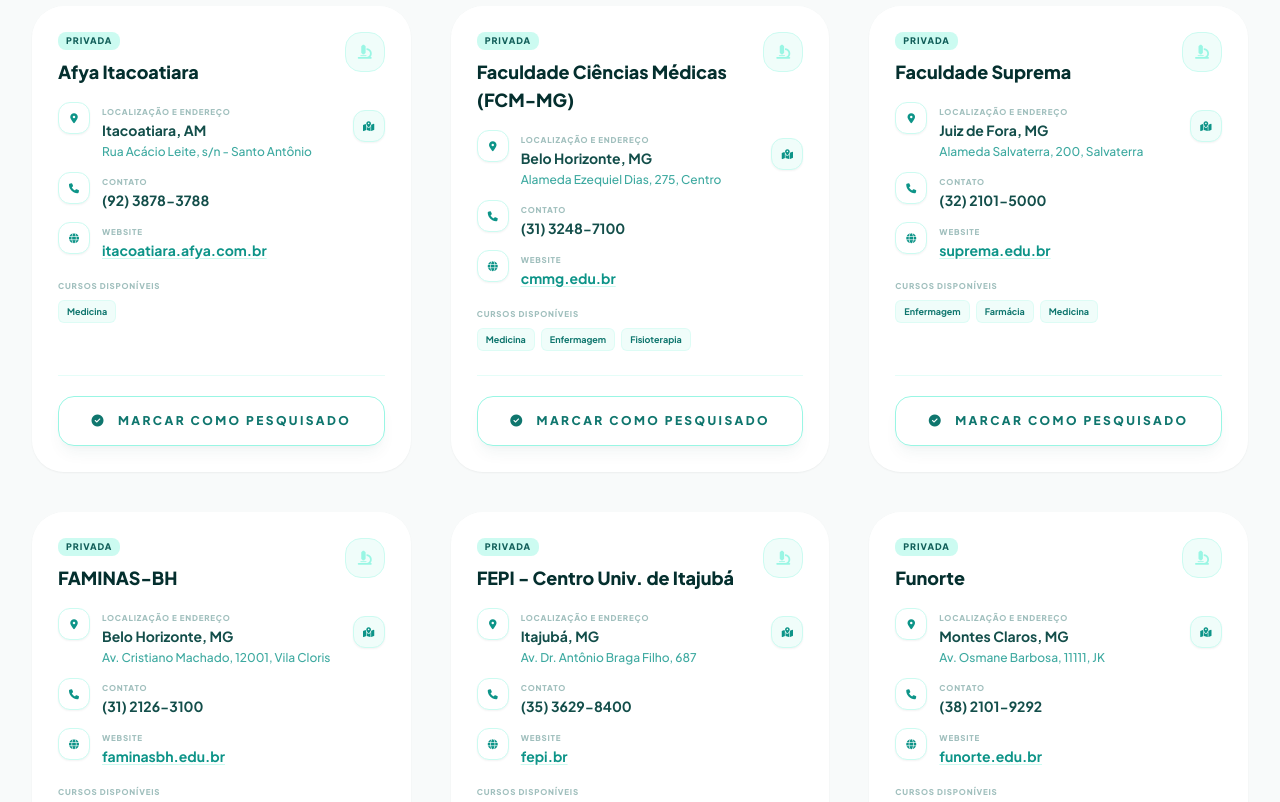
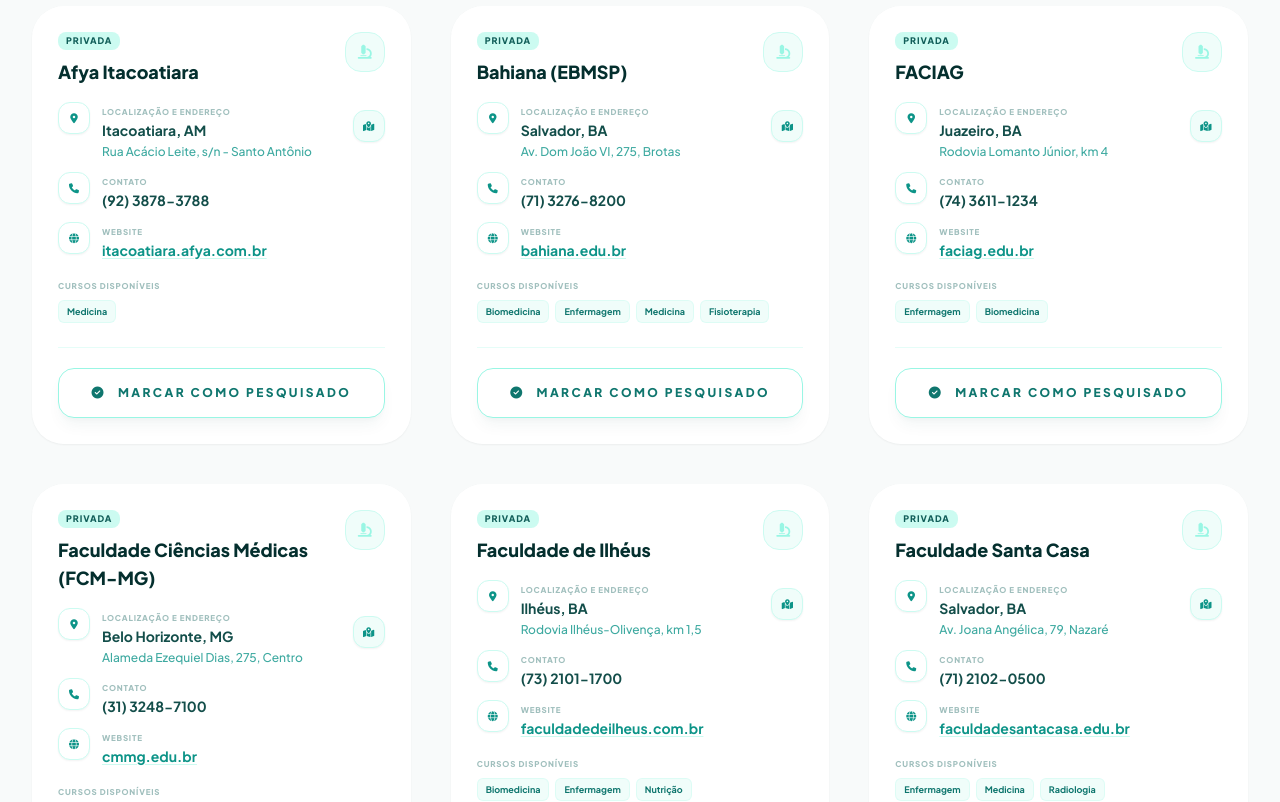
Before and after one commit to vasconcelosjoey-hue/BIOQUIMICA-RESEARCH, a React (Vite) app: page / in a window 1280 px wide. Shown: the part 820-1622 px from the top of the page. Built offline with nearby package versions, Linux system fonts and the light colour scheme.

Commit message:
feat: Add initial colleges data for Bahia
Includes new data for federal, state, and private colleges in Salvador, Bahia, with details on their respective courses, addresses, and contact information.

```diff
--- a/data.ts
+++ b/data.ts
@@ -2,46 +2,61 @@
 import { College } from './types';
 
 export const INITIAL_COLLEGES: College[] = [
-  // --- MINAS GERAIS (MG) - LEVANTAMENTO EXAUSTIVO ---
+  // --- BAHIA (BA) - NOVO LEVANTAMENTO ---
+  { id: 'ba-ufba-salvador', name: 'UFBA - Universidade Federal da Bahia', city: 'Salvador', state: 'BA', address: 'Rua Augusto Viana, s/n, Canela', type: 'Federal', phone: '(71) 3283-7070', website: 'ufba.br', courses: ['Bioquímica', 'Biomedicina', 'Farmácia', 'Enfermagem', 'Medicina', 'Biologia'], createdAt: 1740000000300 },
+  { id: 'ba-ucsal-salvador', name: 'UCSal', city: 'Salvador', state: 'BA', address: 'Av. Cardeal da Silva, 205, Federação', type: 'Privada', phone: '(71) 3203-8998', website: 'ucsal.br', courses: ['Biomedicina', 'Enfermagem', 'Farmácia', 'Biologia'], createdAt: 1740000000301 },
+  { id: 'ba-uneb-salvador', name: 'UNEB - Universidade do Estado da Bahia', city: 'Salvador', state: 'BA', address: 'Rua Silveira Martins, 2555, Cabula', type: 'Estadual', phone: '(71) 3117-2200', website: 'uneb.br', courses: ['Enfermagem', 'Farmácia', 'Medicina', 'Biologia'], createdAt: 1740000000302 },
+  { id: 'ba-ebmsp-salvador', name: 'Bahiana (EBMSP)', city: 'Salvador', state: 'BA', address: 'Av. Dom João VI, 275, Brotas', type: 'Privada', phone: '(71) 3276-8200', website: 'bahiana.edu.br', courses: ['Biomedicina', 'Enfermagem', 'Medicina', 'Fisioterapia'], createdAt: 1740000000303 },
+  { id: 'ba-unifacs-salvador', name: 'UNIFACS', city: 'Salvador', state: 'BA', address: 'Rua Dr. José Peroba, 251, STIEP', type: 'Privada', phone: '(71) 3273-8500', website: 'unifacs.br', courses: ['Biomedicina', 'Enfermagem', 'Farmácia', 'Medicina'], createdAt: 1740000000304 },
+  { id: 'ba-santacasa-salvador', name: 'Faculdade Santa Casa', city: 'Salvador', state: 'BA', address: 'Av. Joana Angélica, 79, Nazaré', type: 'Privada', phone: '(71) 2102-0500', website: 'faculdadesantacasa.edu.br', courses: ['Enfermagem', 'Medicina', 'Radiologia'], createdAt: 1740000000305 },
+  { id: 'ba-unime-lauro', name: 'UNIME Lauro de Freitas', city: 'Lauro de Freitas', state: 'BA', address: 'Av. Praia de Itapuã, 191', type: 'Privada', phone: '(71) 3362-8300', website: 'unime.edu.br', courses: ['Biomedicina', 'Enfermagem', 'Farmácia', 'Medicina Veterinária'], createdAt: 1740000000306 },
+  { id: 'ba-uefs-feira', name: 'UEFS - Univ. Estadual de Feira de Santana', city: 'Feira de Santana', state: 'BA', address: 'Av. Transnordestina, s/n, Novo Horizonte', type: 'Estadual', phone: '(75) 3161-8000', website: 'uefs.br', courses: ['Farmácia', 'Enfermagem', 'Medicina', 'Biologia'], createdAt: 1740000000307 },
+  { id: 'ba-unifacs-feira', name: 'UNIFACS (Feira)', city: 'Feira de Santana', state: 'BA', address: 'Rua Rio Tinto, 152, Santa Mônica', type: 'Privada', phone: '0800 284 0212', website: 'unifacs.br', courses: ['Biomedicina', 'Enfermagem', 'Farmácia'], createdAt: 1740000000308 },
+  { id: 'ba-fat-feira', name: 'FAT - Faculdade Anísio Teixeira', city: 'Feira de Santana', state: 'BA', address: 'Av. Dep. Luís Eduardo Magalhães, 1305', type: 'Privada', phone: '(75) 3616-1616', website: 'fat.edu.br', courses: ['Biomedicina', 'Enfermagem', 'Farmácia'], createdAt: 1740000000309 },
+  { id: 'ba-uesb-conquista', name: 'UESB - Univ. Estadual do Sudoeste da Bahia', city: 'Vitória da Conquista', state: 'BA', address: 'Estrada do Bem Querer, km 4', type: 'Estadual', phone: '(77) 3424-8600', website: 'uesb.br', courses: ['Farmácia', 'Enfermagem', 'Medicina', 'Biologia'], createdAt: 1740000000310 },
+  { id: 'ba-ufba-ims-conquista', name: 'UFBA (IMS)', city: 'Vitória da Conquista', state: 'BA', address: 'Rua Hormindo Barros, 58, Candeias', type: 'Federal', phone: '(77) 3429-2700', website: 'ims.ufba.br', courses: ['Biotecnologia', 'Enfermagem', 'Farmácia', 'Medicina'], createdAt: 1740000000311 },
+  { id: 'ba-fainor-conquista', name: 'FAINOR', city: 'Vitória da Conquista', state: 'BA', address: 'Av. Luís Eduardo Magalhães, 1305', type: 'Privada', phone: '(77) 3161-1000', website: 'fainor.com.br', courses: ['Biomedicina', 'Enfermagem', 'Farmácia'], createdAt: 1740000000312 },
+  { id: 'ba-uesc-ilheus', name: 'UESC - Univ. Estadual de Santa Cruz', city: 'Ilhéus', state: 'BA', address: 'Rodovia Jorge Amado, km 16', type: 'Estadual', phone: '(73) 3680-5000', website: 'uesc.br', courses: ['Biomedicina', 'Enfermagem', 'Farmácia', 'Medicina', 'Biologia'], createdAt: 1740000000313 },
+  { id: 'ba-facilheus-ilheus', name: 'Faculdade de Ilhéus', city: 'Ilhéus', state: 'BA', address: 'Rodovia Ilhéus-Olivença, km 1,5', type: 'Privada', phone: '(73) 2101-1700', website: 'faculdadedeilheus.com.br', courses: ['Biomedicina', 'Enfermagem', 'Nutrição'], createdAt: 1740000000314 },
+  { id: 'ba-unime-itabuna', name: 'UNIME Itabuna', city: 'Itabuna', state: 'BA', address: 'Av. J.S. Pinheiro, 1600', type: 'Privada', phone: '(73) 2102-3300', website: 'unime.edu.br', courses: ['Biomedicina', 'Enfermagem', 'Farmácia'], createdAt: 1740000000315 },
+  { id: 'ba-univasf-juazeiro', name: 'UNIVASF', city: 'Juazeiro', state: 'BA', address: 'Av. Tarquínio de Souza, s/n', type: 'Federal', phone: '(74) 2102-7600', website: 'univasf.edu.br', courses: ['Enfermagem', 'Medicina', 'Farmácia', 'Biologia'], createdAt: 1740000000316 },
+  { id: 'ba-faciag-juazeiro', name: 'FACIAG', city: 'Juazeiro', state: 'BA', address: 'Rodovia Lomanto Júnior, km 4', type: 'Privada', phone: '(74) 3611-1234', website: 'faciag.edu.br', courses: ['Enfermagem', 'Biomedicina'], createdAt: 1740000000317 },
+  { id: 'ba-ufob-barreiras', name: 'UFOB - Univ. Federal do Oeste da Bahia', city: 'Barreiras', state: 'BA', address: 'Rua da Prainha, 1326, Morada Nobre', type: 'Federal', phone: '(77) 3614-3500', website: 'ufob.edu.br', courses: ['Biomedicina', 'Farmácia', 'Enfermagem', 'Medicina', 'Biologia'], createdAt: 1740000000318 },
+  { id: 'ba-unirb-barreiras', name: 'UNIRB', city: 'Barreiras', state: 'BA', address: 'Av. Cleriston Andrade, s/n', type: 'Privada', phone: '(77) 3612-2908', website: 'unirb.edu.br', courses: ['Biomedicina', 'Enfermagem', 'Farmácia'], createdAt: 1740000000319 },
+  { id: 'ba-fasb-barreiras', name: 'FASB - Faculdade São Francisco de Barreiras', city: 'Barreiras', state: 'BA', address: 'Av. Juscelino Kubitschek, 3654', type: 'Privada', phone: '(77) 3613-8800', website: 'fasb.edu.br', courses: ['Biomedicina', 'Enfermagem', 'Farmácia'], createdAt: 1740000000320 },
+  { id: 'ba-ufrb-saj', name: 'UFRB - CCS', city: 'Santo Antônio de Jesus', state: 'BA', address: 'Av. Carlos Amaral, s/n', type: 'Federal', phone: '(75) 3632-4629', website: 'ufrb.edu.br', courses: ['Enfermagem', 'Medicina', 'Nutrição'], createdAt: 1740000000321 },
+  { id: 'ba-ufrb-cruz', name: 'UFRB - Cruz das Almas', city: 'Cruz das Almas', state: 'BA', address: 'Rua Rui Barbosa, 710', type: 'Federal', phone: '(75) 3621-8000', website: 'ufrb.edu.br', courses: ['Biologia', 'Agronomia (Base Bioquímica)'], createdAt: 1740000000322 },
+  { id: 'ba-ufsb-teixeira', name: 'UFSB - Campus Paulo Freire', city: 'Teixeira de Freitas', state: 'BA', address: 'Av. Getúlio Vargas, 301', type: 'Federal', phone: '(73) 3291-2089', website: 'ufsb.edu.br', courses: ['Medicina', 'Biologia'], createdAt: 1740000000323 },
+  { id: 'ba-ufsb-porto', name: 'UFSB - Campus Sosígenes Costa', city: 'Porto Seguro', state: 'BA', address: 'Rodovia Porto Seguro-Eunápolis, km 10', type: 'Federal', phone: '(73) 3288-8400', website: 'ufsb.edu.br', courses: ['Biologia', 'Ciências da Saúde'], createdAt: 1740000000324 },
+  { id: 'ba-uesb-jequie', name: 'UESB (Jequié)', city: 'Jequié', state: 'BA', address: 'Av. José Moreira Sobrinho, s/n', type: 'Estadual', phone: '(73) 3528-9600', website: 'uesb.br', courses: ['Enfermagem', 'Farmácia', 'Medicina', 'Biologia'], createdAt: 1740000000325 },
+  { id: 'ba-unifg-guanambi', name: 'FG (Centro Universitário)', city: 'Guanambi', state: 'BA', address: 'Av. Irany Teixeira, 1751', type: 'Privada', phone: '(77) 3451-8400', website: 'centrouniversitariounifg.edu.br', courses: ['Biomedicina', 'Enfermagem', 'Farmácia', 'Medicina'], createdAt: 1740000000326 },
 
-  // Belo Horizonte
+  // --- MINAS GERAIS (MG) - LEVANTAMENTO EXAUSTIVO (MANTIDOS) ---
   { id: 'mg-ufmg', name: 'UFMG - Univ. Federal de Minas Gerais', city: 'Belo Horizonte', state: 'MG', address: 'Av. Antônio Carlos, 6627, Pampulha', type: 'Federal', phone: '(31) 3409-5000', website: 'ufmg.br', courses: ['Bioquímica', 'Biomedicina', 'Farmácia', 'Enfermagem', 'Medicina'], createdAt: 1740000000200 },
   { id: 'mg-puc-bh', name: 'PUC Minas', city: 'Belo Horizonte', state: 'MG', address: 'Av. Dom José Gaspar, 500, Coração Eucarístico', type: 'Privada', phone: '(31) 3319-4444', website: 'pucminas.br', courses: ['Biomedicina', 'Enfermagem', 'Farmácia', 'Medicina'], createdAt: 1740000000201 },
   { id: 'mg-fcmmg', name: 'Faculdade Ciências Médicas (FCM-MG)', city: 'Belo Horizonte', state: 'MG', address: 'Alameda Ezequiel Dias, 275, Centro', type: 'Privada', phone: '(31) 3248-7100', website: 'cmmg.edu.br', courses: ['Medicina', 'Enfermagem', 'Fisioterapia'], createdAt: 1740000000202 },
   { id: 'mg-faminas', name: 'FAMINAS-BH', city: 'Belo Horizonte', state: 'MG', address: 'Av. Cristiano Machado, 12001, Vila Cloris', type: 'Privada', phone: '(31) 2126-3100', website: 'faminasbh.edu.br', courses: ['Biomedicina', 'Enfermagem', 'Farmácia', 'Medicina'], createdAt: 1740000000203 },
   { id: 'mg-unibh', name: 'UniBH', city: 'Belo Horizonte', state: 'MG', address: 'Rua Diamantina, 567, Lagoinha', type: 'Privada', phone: '(31) 3319-9500', website: 'unibh.br', courses: ['Biomedicina', 'Enfermagem', 'Farmácia', 'Biologia'], createdAt: 1740000000204 },
-
-  // Região Metropolitana
   { id: 'mg-una-contagem', name: 'UNA Contagem', city: 'Contagem', state: 'MG', address: 'Av. João César de Oliveira, 5775', type: 'Privada', phone: '(31) 3235-8800', website: 'una.br', courses: ['Biomedicina', 'Farmácia', 'Enfermagem'], createdAt: 1740000000205 },
   { id: 'mg-puc-betim', name: 'PUC Minas Betim', city: 'Betim', state: 'MG', address: 'Rua do Rosário, 1081, Angola', type: 'Privada', phone: '(31) 3539-6150', website: 'pucminas.br', courses: ['Biomedicina', 'Enfermagem', 'Medicina'], createdAt: 1740000000206 },
-
-  // Triângulo Mineiro
   { id: 'mg-ufu', name: 'UFU - Univ. Federal de Uberlândia', city: 'Uberlândia', state: 'MG', address: 'Av. João Naves de Ávila, 2121, Santa Mônica', type: 'Federal', phone: '(34) 3239-4411', website: 'ufu.br', courses: ['Biomedicina', 'Farmácia', 'Enfermagem', 'Medicina', 'Biotecnologia'], createdAt: 1740000000207 },
   { id: 'mg-uftm', name: 'UFTM - Univ. Federal do Triângulo Mineiro', city: 'Uberaba', state: 'MG', address: 'Av. Frei Paulino, 30, Abadia', type: 'Federal', phone: '(34) 3700-6000', website: 'uftm.edu.br', courses: ['Biomedicina', 'Enfermagem', 'Medicina', 'Nutrição'], createdAt: 1740000000208 },
   { id: 'mg-uniube', name: 'UNIUBE', city: 'Uberaba', state: 'MG', address: 'Av. Nenê Sabino, 1801, Universitário', type: 'Privada', phone: '(34) 3319-8800', website: 'uniube.br', courses: ['Biomedicina', 'Farmácia', 'Enfermagem', 'Medicina'], createdAt: 1740000000209 },
   { id: 'mg-imepac', name: 'IMEPAC Araguari', city: 'Araguari', state: 'MG', address: 'Av. Minas Gerais, 1889, Centro', type: 'Privada', phone: '(34) 3249-3900', website: 'imepac.edu.br', courses: ['Medicina', 'Enfermagem', 'Farmácia'], createdAt: 1740000000210 },
   { id: 'mg-unipam', name: 'UNIPAM', city: 'Patos de Minas', state: 'MG', address: 'Rua Major Gote, 808, Caiçaras', type: 'Privada', phone: '(34) 3823-0300', website: 'unipam.edu.br', courses: ['Biomedicina', 'Farmácia', 'Enfermagem', 'Biologia'], createdAt: 1740000000211 },
-
-  // Sul de Minas
   { id: 'mg-unifal', name: 'UNIFAL-MG - Univ. Federal de Alfenas', city: 'Alfenas', state: 'MG', address: 'Rua Gabriel Monteiro da Silva, 700', type: 'Federal', phone: '(35) 3701-9000', website: 'unifal-mg.edu.br', courses: ['Biotecnologia', 'Biomedicina', 'Farmácia', 'Enfermagem', 'Medicina'], createdAt: 1740000000212 },
   { id: 'mg-unifenas', name: 'UNIFENAS', city: 'Alfenas', state: 'MG', address: 'Rodovia MG-179, Km 0, Trevo', type: 'Privada', phone: '(35) 3299-3000', website: 'unifenas.br', courses: ['Biomedicina', 'Farmácia', 'Enfermagem', 'Medicina'], createdAt: 1740000000213 },
   { id: 'mg-ufla', name: 'UFLA - Univ. Federal de Lavras', city: 'Lavras', state: 'MG', address: 'Aquenta Sol, Lavras', type: 'Federal', phone: '(35) 3829-1122', website: 'ufla.br', courses: ['Bioquímica', 'Farmácia', 'Medicina', 'Biologia'], createdAt: 1740000000214 },
   { id: 'mg-unis', name: 'Grupo Unis', city: 'Varginha', state: 'MG', address: 'Av. Alzira Barra Gazola, 650, Aeroporto', type: 'Privada', phone: '(35) 3219-5000', website: 'portal.unis.edu.br', courses: ['Biomedicina', 'Enfermagem', 'Fisioterapia'], createdAt: 1740000000215 },
   { id: 'mg-fepi', name: 'FEPI - Centro Univ. de Itajubá', city: 'Itajubá', state: 'MG', address: 'Av. Dr. Antônio Braga Filho, 687', type: 'Privada', phone: '(35) 3629-8400', website: 'fepi.br', courses: ['Biomedicina', 'Enfermagem', 'Farmácia'], createdAt: 1740000000216 },
   { id: 'mg-univas', name: 'UNIVÁS', city: 'Pouso Alegre', state: 'MG', address: 'Av. Pref. Tuany Toledo, 470', type: 'Privada', phone: '(35) 3449-9200', website: 'univas.edu.br', courses: ['Enfermagem', 'Farmácia', 'Medicina'], createdAt: 1740000000217 },
-
-  // Zona da Mata
   { id: 'mg-ufjf', name: 'UFJF - Univ. Federal de Juiz de Fora', city: 'Juiz de Fora', state: 'MG', address: 'Rua José Lourenço Kelmer, s/n, Campus Universitário', type: 'Federal', phone: '(32) 2102-3911', website: 'ufjf.br', courses: ['Farmácia', 'Enfermagem', 'Medicina', 'Biologia'], createdAt: 1740000000218 },
   { id: 'mg-suprema', name: 'Faculdade Suprema', city: 'Juiz de Fora', state: 'MG', address: 'Alameda Salvaterra, 200, Salvaterra', type: 'Privada', phone: '(32) 2101-5000', website: 'suprema.edu.br', courses: ['Enfermagem', 'Farmácia', 'Medicina'], createdAt: 1740000000219 },
   { id: 'mg-ufv-vicosa', name: 'UFV - Univ. Federal de Viçosa', city: 'Viçosa', state: 'MG', address: 'Av. Peter Henry Rolfs, s/n, Campus Universitário', type: 'Federal', phone: '(31) 3612-0000', website: 'ufv.br', courses: ['Bioquímica', 'Enfermagem', 'Medicina', 'Biologia'], createdAt: 1740000000220 },
-
-  // Norte de Minas e Vales
   { id: 'mg-unimontes', name: 'UNIMONTES', city: 'Montes Claros', state: 'MG', address: 'Av. Rui Braga, s/n, Vila Mauriceia', type: 'Estadual', phone: '(38) 3229-8000', website: 'unimontes.br', courses: ['Enfermagem', 'Medicina', 'Biologia'], createdAt: 1740000000221 },
   { id: 'mg-funorte', name: 'Funorte', city: 'Montes Claros', state: 'MG', address: 'Av. Osmane Barbosa, 11111, JK', type: 'Privada', phone: '(38) 2101-9292', website: 'funorte.edu.br', courses: ['Biomedicina', 'Farmácia', 'Enfermagem'], createdAt: 1740000000222 },
   { id: 'mg-ufvjm-dia', name: 'UFVJM Diamantina', city: 'Diamantina', state: 'MG', address: 'Rodovia MGT-367, Km 583, 5000', type: 'Federal', phone: '(38) 3532-1200', website: 'ufvjm.edu.br', courses: ['Farmácia', 'Enfermagem', 'Medicina', 'Biologia'], createdAt: 1740000000223 },
   { id: 'mg-ufvjm-to', name: 'UFVJM Teófilo Otoni', city: 'Teófilo Otoni', state: 'MG', address: 'Rua do Cruzeiro, 01, Jardim São Paulo', type: 'Federal', phone: '(33) 3529-2700', website: 'ufvjm.edu.br', courses: ['Medicina', 'Farmácia'], createdAt: 1740000000224 },
-
-  // Centro-Oeste e Histórica
   { id: 'mg-ufsj-div', name: 'UFSJ Divinópolis', city: 'Divinópolis', state: 'MG', address: 'Rua Sebastião Gonçalves Coelho, 400', type: 'Federal', phone: '(37) 3221-1164', website: 'ufsj.edu.br', courses: ['Bioquímica', 'Farmácia', 'Enfermagem', 'Medicina'], createdAt: 1740000000225 },
   { id: 'mg-ufsj-sjr', name: 'UFSJ São João del-Rei', city: 'São João del-Rei', state: 'MG', address: 'Praça Frei Orlando, 170, Centro', type: 'Federal', phone: '(32) 3379-5100', website: 'ufsj.edu.br', courses: ['Medicina', 'Biologia'], createdAt: 1740000000226 },
   { id: 'mg-ufop', name: 'UFOP - Univ. Federal de Ouro Preto', city: 'Ouro Preto', state: 'MG', address: 'Rua Diogo de Vasconcelos, 122, Centro', type: 'Federal', phone: '(31) 3559-1200', website: 'ufop.br', courses: ['Farmácia', 'Enfermagem', 'Medicina', 'Biologia'], createdAt: 1740000000227 },
```
